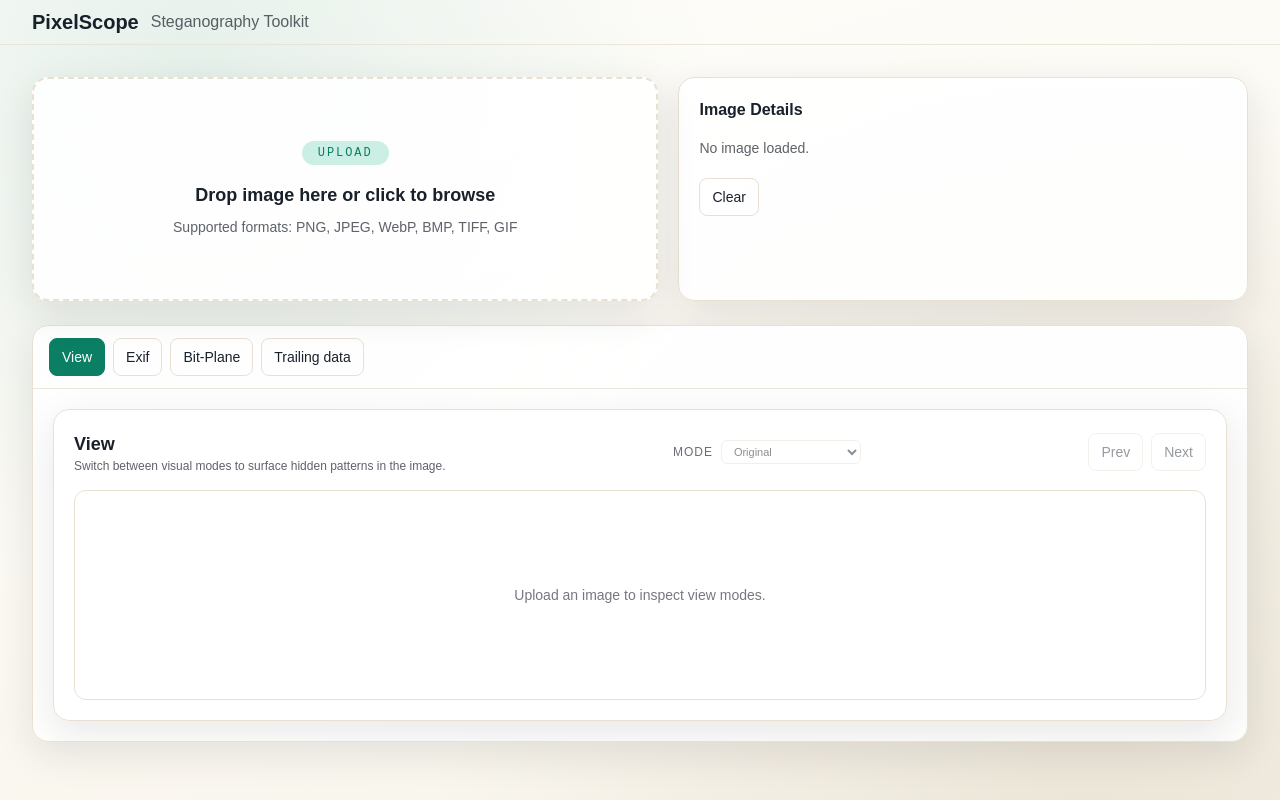
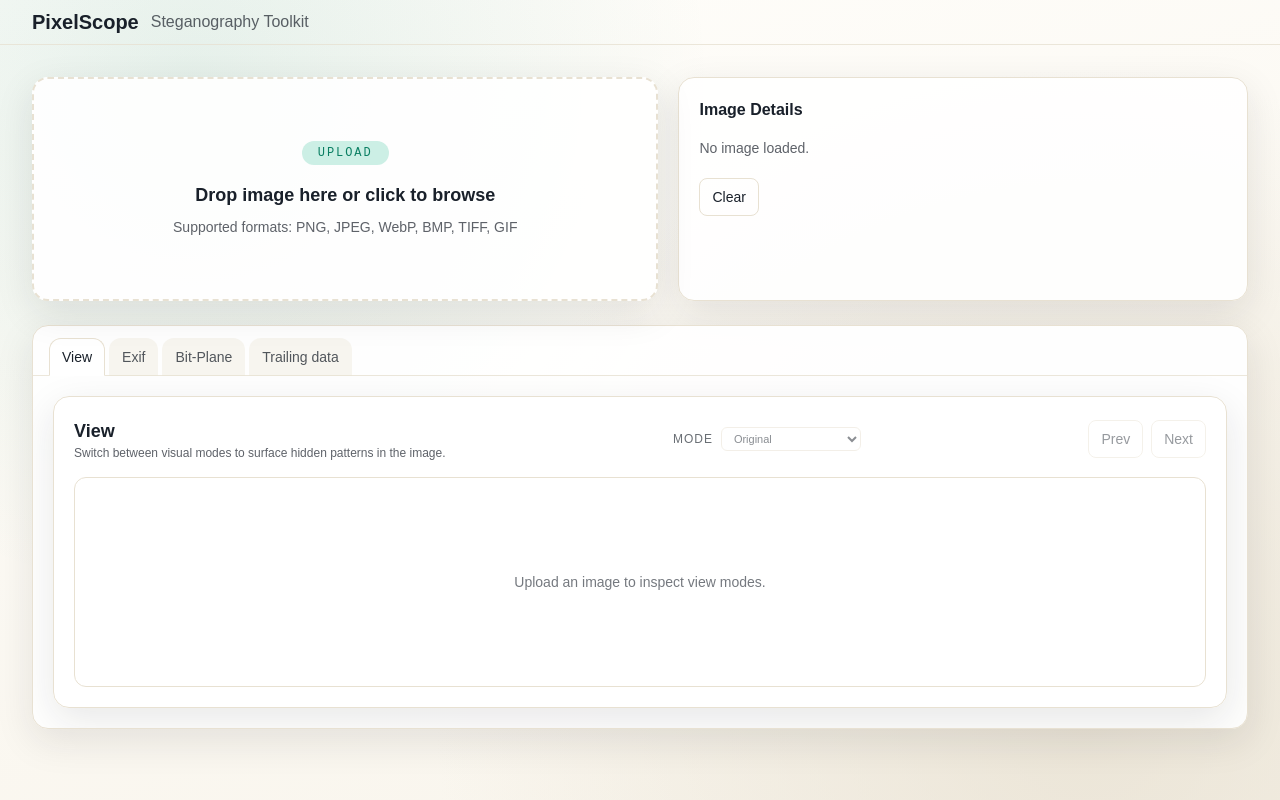
Before and after one commit to shinkbr/pixelscope, a React (Vite) app: page / in a window 1280 px wide. Built offline with nearby package versions, Linux system fonts and the light colour scheme.

Commit message:
Style analyzer tabs as tabs

```diff
--- a/src/App.tsx
+++ b/src/App.tsx
@@ -908,7 +908,11 @@
         ) : null}
 
         <section className="overflow-hidden rounded-2xl border border-clay bg-white/95 shadow-panel">
-          <div className="flex flex-wrap gap-2 border-b border-clay/80 px-4 py-3">
+          <div
+            className="flex flex-wrap gap-1 border-b border-clay/80 px-4 pb-0 pt-3"
+            role="tablist"
+            aria-label="Analyzer sections"
+          >
             {ANALYZER_TABS.map((tab) => {
               const isActive = activeTab === tab.id;
               return (
@@ -917,10 +921,11 @@
                   type="button"
                   onClick={() => setActiveTab(tab.id)}
                   aria-selected={isActive}
-                  className={`rounded-lg border px-3 py-2 text-sm font-medium transition ${
+                  role="tab"
+                  className={`-mb-px rounded-t-xl border px-3 py-2 text-sm font-medium transition ${
                     isActive
-                      ? "border-accent bg-accent text-white"
-                      : "border-clay text-ink hover:border-accent hover:text-accent"
+                      ? "border-clay border-b-white bg-white text-ink"
+                      : "border-transparent bg-clay/35 text-ink/75 hover:border-clay/70 hover:bg-white/80 hover:text-ink"
                   }`}
                 >
                   {tab.label}
```
